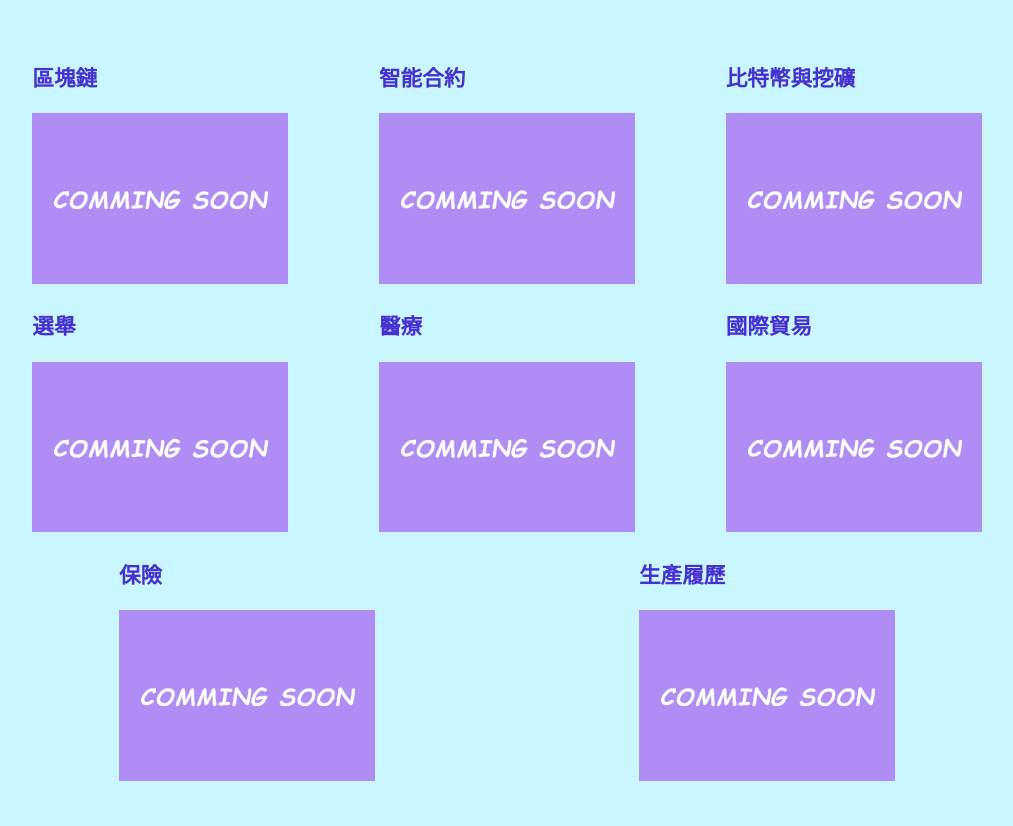
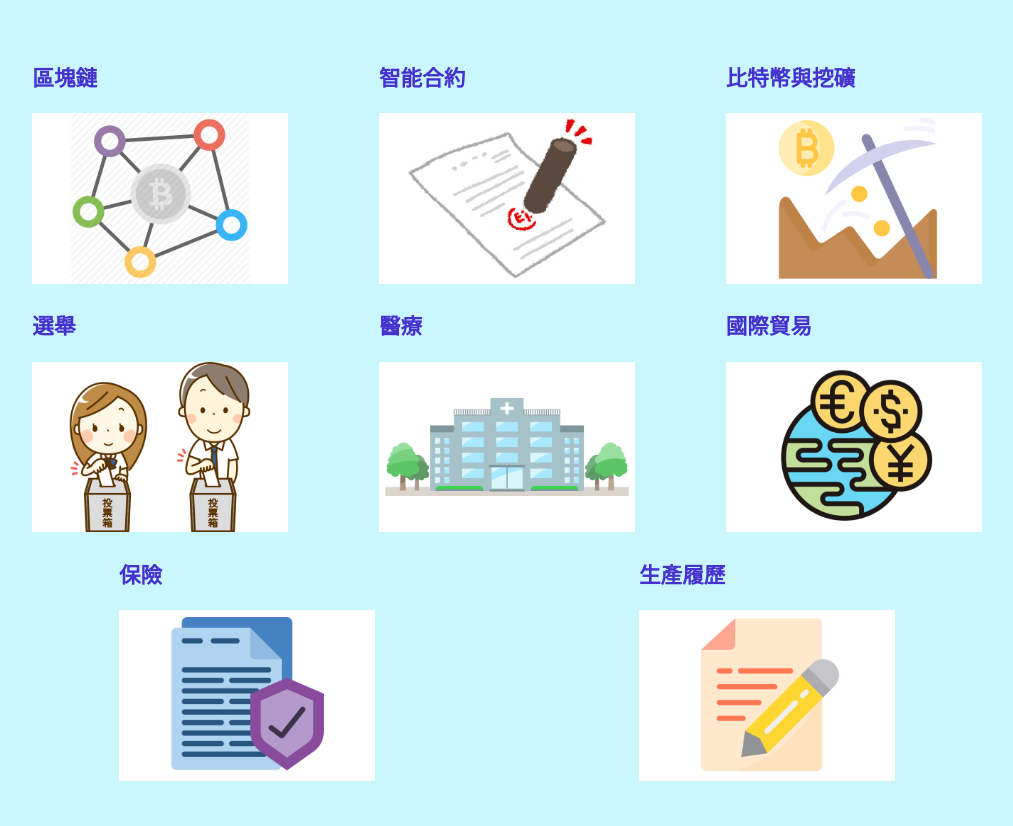
Before and after one commit to Uni1352/StoryHall, a PHP site: page /storyhall.php in a window 1280 px wide. Shown: the part 80-906 px from the top of the page, without its empty margins (133-1146 px from the left). Run offline with PHP 8.4, Linux system fonts and the light colour scheme; the visitor is signed in with stand-in values (Sample User, id 1); some libraries are stand-ins or nearby versions.

Commit message:
add storyhall.php images

```diff
--- a/storyhall.php
+++ b/storyhall.php
@@ -54,35 +54,35 @@
     <div class="container">
         <div id="story">
             <div class="container__item">
-            <div class="container__image"><img src="./images/Artboard – 2.png" alt=""></div>
+            <div class="container__image"><img src="./images/storyhall/bitcoin_network.png" alt=""></div>
             <h3 class="container__subtitle" style="color: rgb(70, 49, 206)">區塊鏈</h3>
         </div>
         <div class="container__item">
-            <div class="container__image"><img src="./images/Artboard – 2.png" alt=""></div>
+            <div class="container__image"><img src="./images/storyhall/seal.png" alt=""></div>
             <h3 class="container__subtitle" style="color: rgb(70, 49, 206)">智能合約</h3>
         </div>
         <div class="container__item">
-            <div class="container__image"><img src="./images/Artboard – 2.png" alt=""></div>
+            <div class="container__image"><img src="./images/storyhall/mining.png" alt=""></div>
             <h3 class="container__subtitle" style="color: rgb(70, 49, 206)">比特幣與挖礦</h3>
         </div>
         <div class="container__item">
-            <div class="container__image"><img src="./images/Artboard – 2.png" alt=""></div>
+            <div class="container__image"><img src="./images/storyhall/vote.png" alt=""></div>
             <h3 class="container__subtitle" style="color: rgb(70, 49, 206)">選舉</h3>
         </div>
         <div class="container__item">
-            <div class="container__image"><img src="./images/Artboard – 2.png" alt=""></div>
+            <div class="container__image"><img src="./images/storyhall/hospital.png" alt=""></div>
             <h3 class="container__subtitle" style="color: rgb(70, 49, 206)">醫療</h3>
         </div>
         <div class="container__item">
-            <div class="container__image"><img src="./images/Artboard – 2.png" alt=""></div>
+            <div class="container__image"><img src="./images/storyhall/world.png" alt=""></div>
             <h3 class="container__subtitle" style="color: rgb(70, 49, 206)">國際貿易</h3>
         </div>
         <div class="container__item">
-            <div class="container__image"><img src="./images/Artboard – 2.png" alt=""></div>
+            <div class="container__image"><img src="./images/storyhall/insurance.png" alt=""></div>
             <h3 class="container__subtitle" style="color: rgb(70, 49, 206)">保險</h3>
         </div>
         <div class="container__item">
-            <div class="container__image"><img src="./images/Artboard – 2.png" alt=""></div>
+            <div class="container__image"><img src="./images/storyhall/document.png" alt=""></div>
             <h3 class="container__subtitle" style="color: rgb(70, 49, 206)">生產履歷</h3>
         </div>
     </div>
```
Also changed, not shown: images/storyhall/bitcoin_network.png (added), images/storyhall/document.png (added), images/storyhall/hospital.png (added), images/storyhall/insurance.png (added), images/storyhall/mining.png (added), images/storyhall/seal.png (added), images/storyhall/vote.png (added), images/storyhall/world.png (added), 1 other file.
